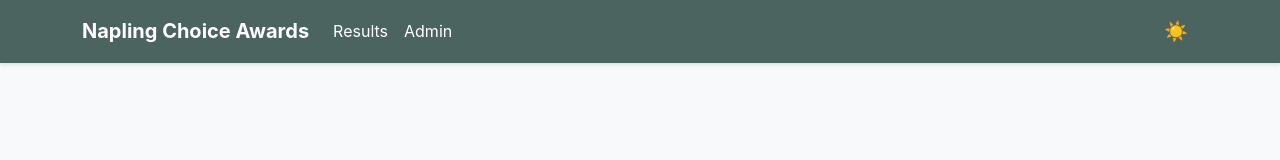
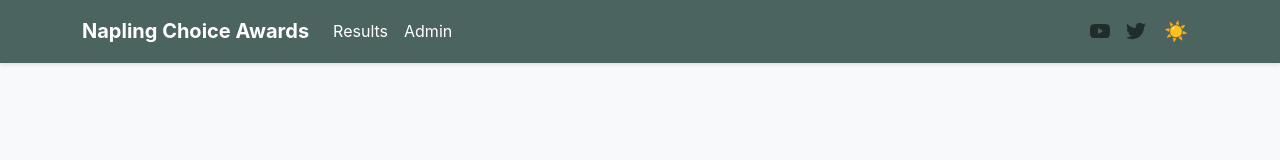
Before and after one commit to k0etsu/napling-choice-awards, a React (Create React App) app in the folder frontend/: page /login in a window 1280 px wide. Shown: the top 160 px of the page. Built offline with nearby package versions, Linux system fonts and the light colour scheme.

Commit message:
add social links

```diff
--- a/frontend/src/App.css
+++ b/frontend/src/App.css
@@ -54,3 +54,44 @@ body.dark-mode .floating-alerts .alert {
     opacity: 1;
   }
 }
+
+/* Social media links in navbar */
+.social-link-navbar {
+  display: flex;
+  align-items: center;
+  justify-content: center;
+  padding: 0.5rem !important;
+  color: var(--bs-navbar-color) !important;
+  transition: color 0.2s ease, transform 0.2s ease;
+}
+
+.social-link-navbar:hover {
+  transform: scale(1.1);
+}
+
+/* YouTube specific hover color */
+.social-link-navbar[href*="youtube"]:hover {
+  color: #FF0000 !important;
+}
+
+/* Twitter specific hover color */
+.social-link-navbar[href*="x.com"]:hover {
+  color: #1DA1F2 !important;
+}
+
+body.dark-mode .social-link-navbar {
+  color: var(--bs-navbar-dark-color) !important;
+}
+
+body.dark-mode .social-link-navbar[href*="youtube"]:hover {
+  color: #FF0000 !important;
+}
+
+body.dark-mode .social-link-navbar[href*="x.com"]:hover {
+  color: #1DA1F2 !important;
+}
+
+.social-link-navbar svg {
+  width: 20px;
+  height: 20px;
+}
--- a/frontend/src/App.js
+++ b/frontend/src/App.js
@@ -91,6 +91,28 @@ function AppContent() {
             </Nav>
             <Nav className="ms-auto">
               <Nav.Link
+                href="https://www.youtube.com/@niminightmare"
+                target="_blank"
+                rel="noopener noreferrer"
+                className="social-link-navbar"
+                title="YouTube"
+              >
+                <svg width="20" height="20" viewBox="0 0 24 24" fill="currentColor">
+                  <path d="M23.498 6.186a3.016 3.016 0 0 0-2.122-2.136C19.505 3.545 12 3.545 12 3.545s-7.505 0-9.377.505A3.017 3.017 0 0 0 .502 6.186C0 8.07 0 12 0 12s0 3.93.502 5.814a3.016 3.016 0 0 0 2.122 2.136c1.871.505 9.376.505 9.376.505s7.505 0 9.377-.505a3.015 3.015 0 0 0 2.122-2.136C24 15.93 24 12 24 12s0-3.93-.502-5.814zM9.545 15.568V8.432L15.818 12l-6.273 3.568z"/>
+                </svg>
+              </Nav.Link>
+              <Nav.Link
+                href="https://x.com/niminightmare"
+                target="_blank"
+                rel="noopener noreferrer"
+                className="social-link-navbar"
+                title="Twitter"
+              >
+                <svg width="20" height="20" viewBox="0 0 24 24" fill="currentColor">
+                  <path d="M23.953 4.57a10 10 0 01-2.825.775 4.958 4.958 0 002.163-2.723c-.951.555-2.005.959-3.127 1.184a4.92 4.92 0 00-8.384 4.482C7.69 8.095 4.067 6.13 1.64 3.162a4.822 4.822 0 00-.666 2.475c0 1.71.87 3.213 2.188 4.096a4.904 4.904 0 01-2.228-.616v.06a4.923 4.923 0 003.946 4.827 4.996 4.996 0 01-2.212.085 4.936 4.936 0 004.604 3.417 9.867 9.867 0 01-6.102 2.105c-.39 0-.779-.023-1.17-.067a13.995 13.995 0 007.557 2.209c9.053 0 13.998-7.496 13.998-13.985 0-.21 0-.42-.015-.63A9.935 9.935 0 0024 4.59z"/>
+                </svg>
+              </Nav.Link>
+              <Nav.Link
                 onClick={toggleDarkMode}
                 className="theme-toggle-navbar"
                 title={isDarkMode ? 'Switch to light mode' : 'Switch to dark mode'}
```
